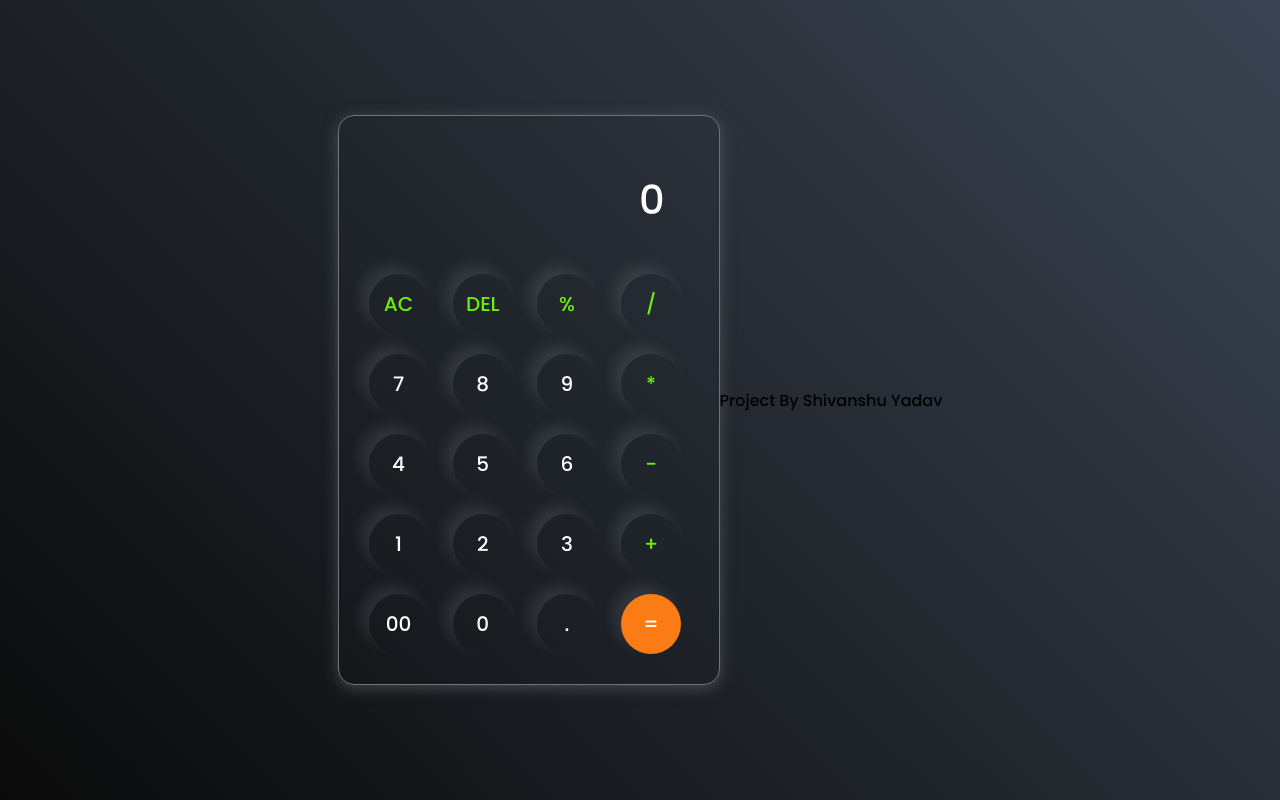
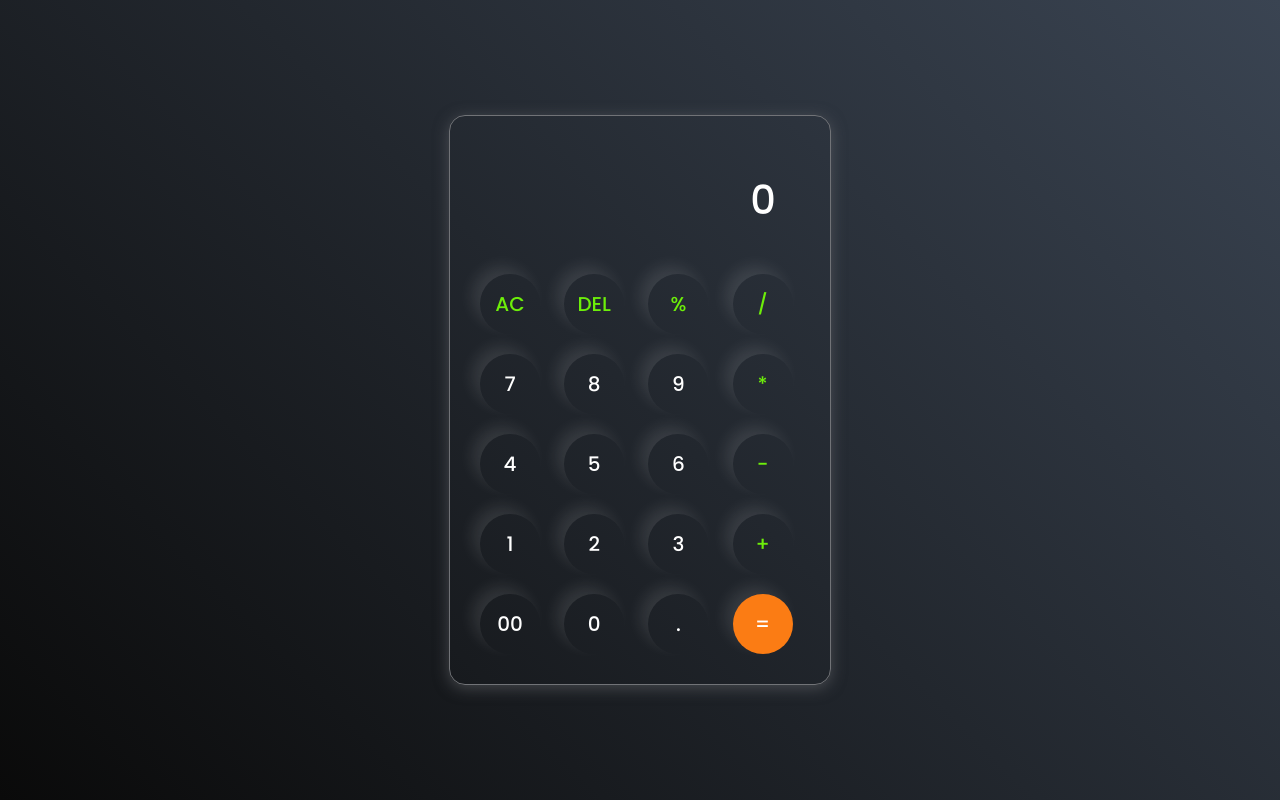
Before and after one commit to SHIVANSHUYA/calculator, a plain HTML site: page index.html in a window 1280 px wide. Drawn offline with Linux system fonts and the light colour scheme.

Commit message:
Update index.html

```diff
--- a/index.html
+++ b/index.html
@@ -45,7 +45,6 @@
       </div>
     </div>
 <br><br><br>
-    <p class=""txt>Project By Shivanshu Yadav</p>
 
     <script src="script.js"></script>
   </body>
```
